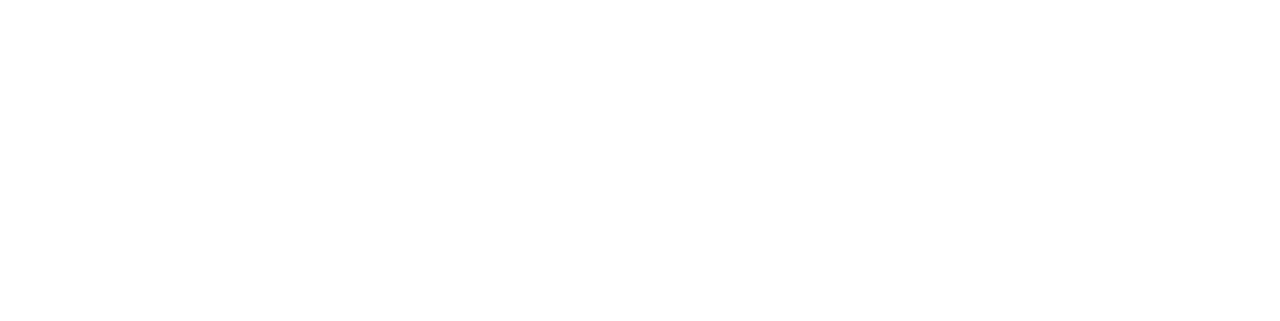
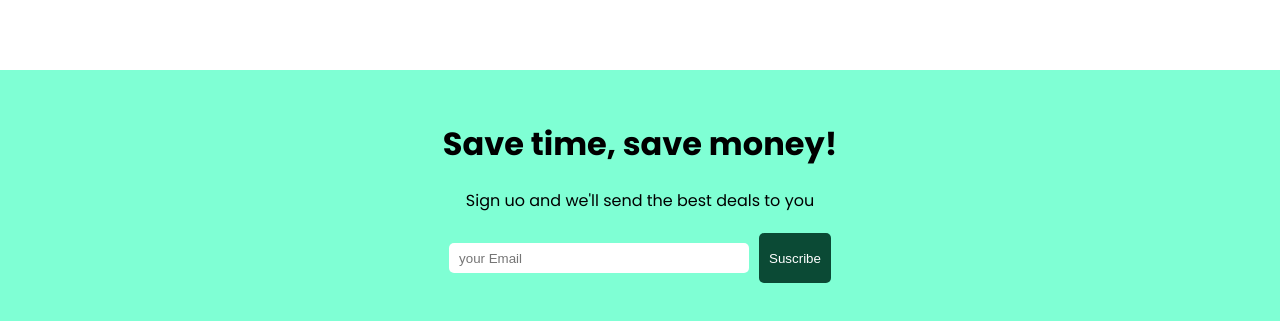
Before and after one commit to FernandoMoyano/booking-app, a React (Create React App) app: page / in a window 1280 px wide. Shown: the part 1535-1856 px from the top of the page. Before the commit the page ends 1525 px from the top, so only its background shows below. Built offline with nearby package versions, Linux system fonts and the light colour scheme.

Commit message:
MailList-component

```diff
--- /dev/null
+++ b/src/components/MailList/MailList.jsx
@@ -0,0 +1,18 @@
+import React from "react";
+import "./mailList.css";
+import "./mailList.css"
+
+const MailList = () => {
+	return (
+		<div className="mail">
+			<h1 className="mailTitle">Save time, save money!</h1>
+         <span className="mailDesc"> Sign uo and we'll send the best deals to you</span>
+         <div className="mailInputContainer">
+            <input type="text" placeholder="your Email"></input>
+            <button>Suscribe</button>
+         </div>
+		</div>
+	);
+};
+
+export default MailList;
--- /dev/null
+++ b/src/components/MailList/mailList.css
@@ -0,0 +1,32 @@
+.mail {
+   width: 100%;
+   margin-top: 50px;
+   background-color: aquamarine;
+   color: black;
+   display: flex;
+   flex-direction: column;
+   align-items: center;
+   gap: 20px;
+   padding: 50px;
+}
+
+.mailInputContainer>input {
+   width: 300px;
+   height: 30px;
+   padding: 10px;
+   border: none;
+   border-radius: 5px;
+   margin-right: 10px;
+
+}
+
+.mailInputContainer>button{
+   height: 50px;
+   background-color: #0b4a35;
+   color:white;
+   font-weight: 500;
+   border:none;
+   border-radius: 5px;
+   cursor: pointer;
+   padding: 10px;
+}
--- a/src/pages/Home/Home.jsx
+++ b/src/pages/Home/Home.jsx
@@ -2,6 +2,7 @@
 import Featured from "../../components/Featured/Featured";
 import FeaturedProperties from "../../components/FeaturedProperties/FeaturedProperties";
 import Header from "../../components/Header/Header";
+import MailList from "../../components/MailList/MailList";
 import NavBar from "../../components/NavBar/NavBar";
 import PropertyList from "../../components/PropertyList/PropertyList";
 import "./home.css";
@@ -17,6 +18,7 @@
 				<PropertyList />
 				<h1 className="homeTitle">Homes guests love</h1>
 				<FeaturedProperties />
+				<MailList />
 			</div>
 		</div>
 	);
```
